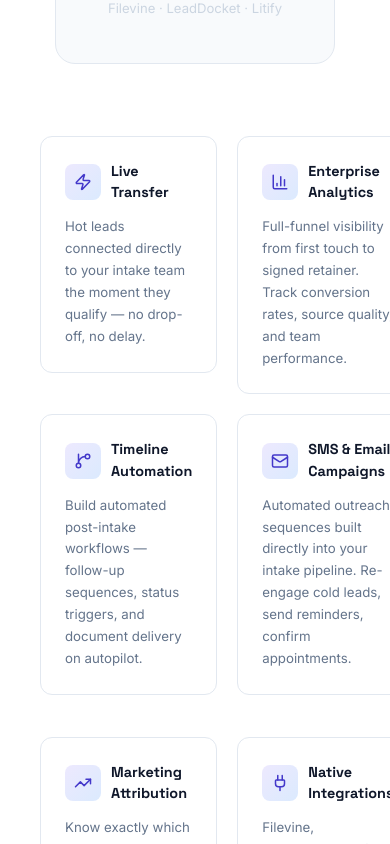
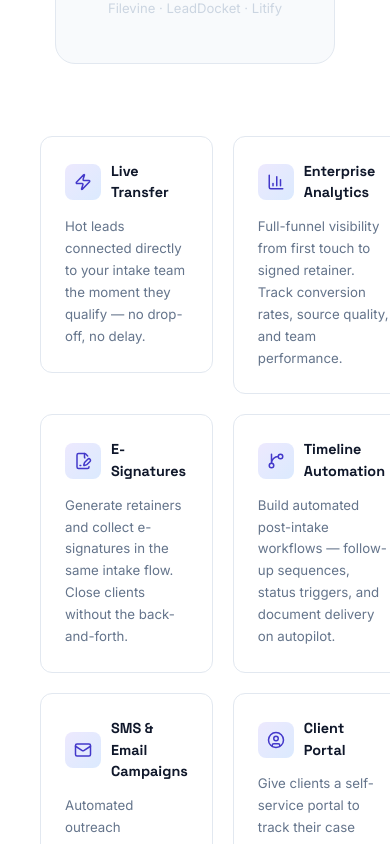
Before and after one commit to joeyo8696/cc-saas-website, a Next.js app: page / in a window 390 px wide. Shown: the part 4760-5604 px from the top of the page. Built offline with nearby package versions, Linux system fonts and the light colour scheme.

Commit message:
fix: feature cards 2-col on mobile instead of 3-col overflow

```diff
--- a/app/globals.css
+++ b/app/globals.css
@@ -175,6 +175,12 @@ a { text-decoration: none; }
 }
 .mobile-nav-sublink:hover { background: rgba(255,255,255,0.05); color: #fff; }
 
+/* 3-col feature grid → 2-col on mobile */
+.feature-grid-3 { display: grid; grid-template-columns: repeat(3, 1fr); }
+@media (max-width: 767px) {
+  .feature-grid-3 { grid-template-columns: repeat(2, 1fr) !important; }
+}
+
 /* Responsive 2-col split rows (text + image sections) */
 .split-row {
   display: grid;
--- a/components/home/PlatformOS.tsx
+++ b/components/home/PlatformOS.tsx
@@ -83,7 +83,7 @@ export default function PlatformOS() {
         </SectionReveal>
 
         {/* Feature grid */}
-        <div style={{ display: 'grid', gridTemplateColumns: 'repeat(3,1fr)', gap: '20px' }}>
+        <div className="feature-grid-3" style={{ display: 'grid', gridTemplateColumns: 'repeat(3,1fr)', gap: '20px' }}>
           {features.map(({ icon, label, desc }, i) => (
             <SectionReveal key={label} delay={((i % 3) + 1) as 1 | 2 | 3}>
               <FeatureCard icon={icon} label={label} desc={desc} />
```
